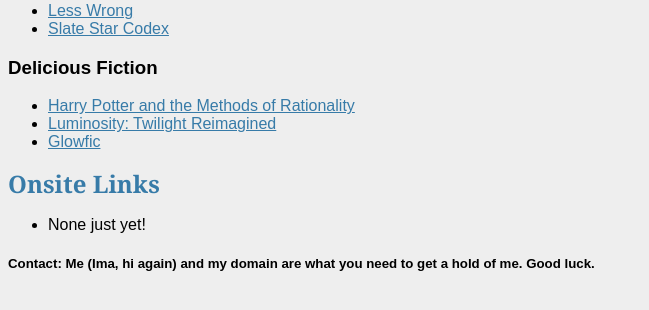
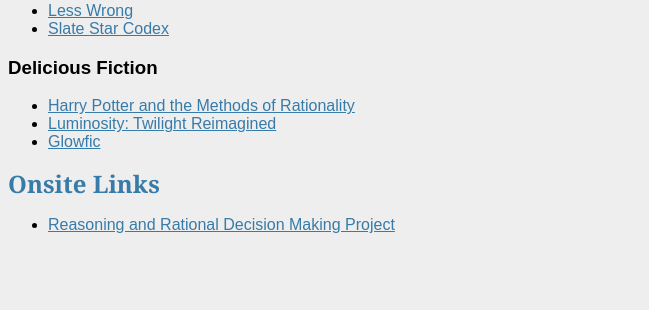
Before and after one commit to imajunryou/blinkwink, a Flask app: page / in a window 1280 px wide. Shown: the part 289-599 px from the top of the page, without its empty margins (0-649 px from the left). Run offline with Flask 2, Linux system fonts and the light colour scheme.

Commit message:
Update main page

```diff
--- a/blinkwink/templates/index.html
+++ b/blinkwink/templates/index.html
@@ -25,8 +25,6 @@
 
     <h2>Onsite Links</h2>
     <ul>
-        <li>None just yet!</li>
+        <li><a href={{ url_for('main.reasoning') }}>Reasoning and Rational Decision Making Project</a></li>
     </ul>
-
-    <h5>Contact: Me (Ima, hi again) and my domain are what you need to get a hold of me.  Good luck.</h5>
 {% endblock %}
```
